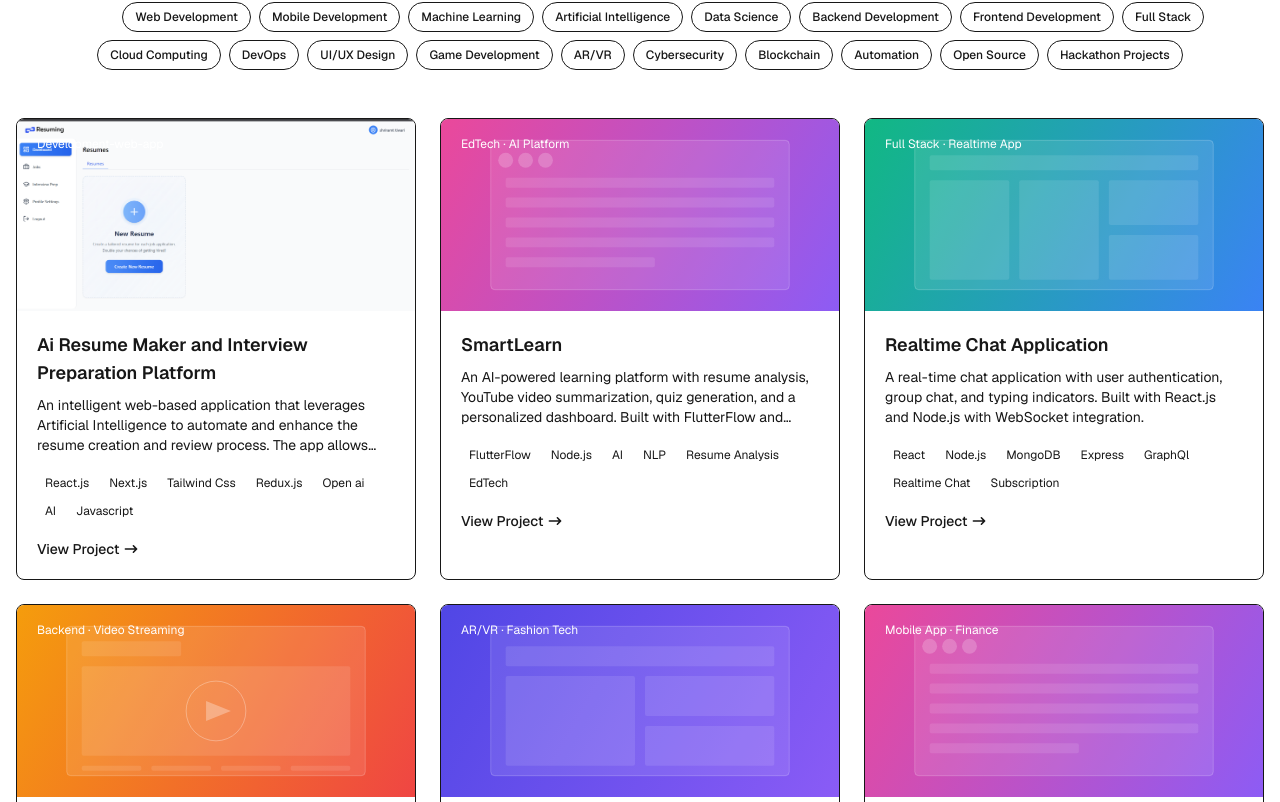
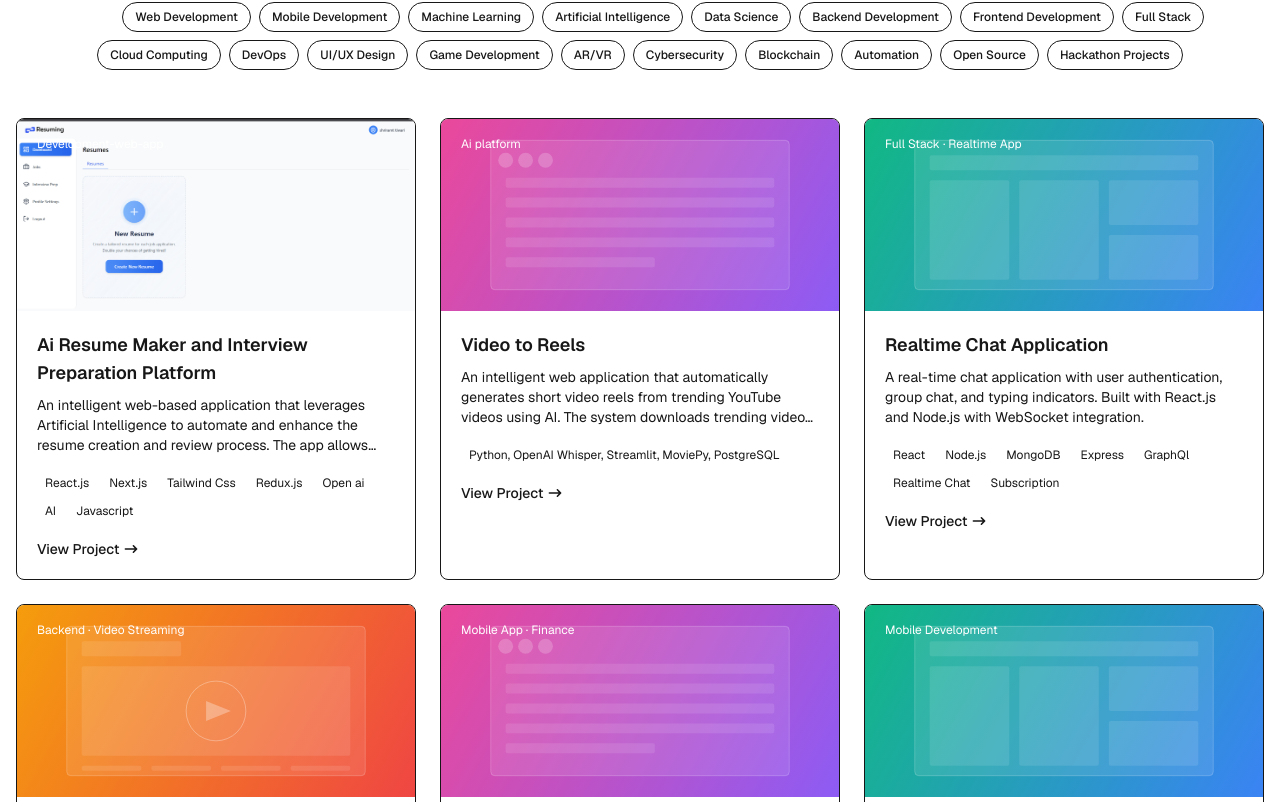
Before and after one commit to shriramt124/portfilio-freelance, a Next.js app: page / in a window 1280 px wide. Shown: the part 2418-3220 px from the top of the page. Built offline with nearby package versions, Linux system fonts and the light colour scheme.

Commit message:
updated the project section

```diff
--- a/app/components/PortfolioSection.tsx
+++ b/app/components/PortfolioSection.tsx
@@ -44,13 +44,13 @@ const projects: Project[] = [
   },
   {
     id: 2,
-    title: "SmartLearn",
-    category: "EdTech · AI Platform",
+    title: "Video to Reels",
+    category: "Ai platform",
     description:
-      "An AI-powered learning platform with resume analysis, YouTube video summarization, quiz generation, and a personalized dashboard. Built with FlutterFlow and Node.js.",
+      "An intelligent web application that automatically generates short video reels from trending YouTube videos using AI. The system downloads trending videos, extracts audio, transcribes speech with timestamps, uses AI to find highlights, creates engaging reels, and uploads them to social media platforms.",
     image: "/project-2.svg",
-    link: "#",
-    tags: ["FlutterFlow", "Node.js", "AI", "NLP", "Resume Analysis", "EdTech"],
+    link: "https://github.com/shrishtinamdeo/video-to-reels",
+    tags: ["Python, OpenAI Whisper, Streamlit, MoviePy, PostgreSQL"],
   },
   {
     id: 3,
@@ -86,16 +86,6 @@ const projects: Project[] = [
       "Video Streaming",
       "Clouodinary",
     ],
-  },
-  {
-    id: 5,
-    title: "VirtualFit",
-    category: "AR/VR · Fashion Tech",
-    description:
-      "An AR/VR-powered clothing trial app that allows users to virtually try on outfits in real-time using Unity and 3D models.",
-    image: "/project-1.svg",
-    link: "#",
-    tags: ["Unity", "AR", "VR", "Fashion Tech", "3D Modeling", "Try-On"],
   },
   {
     id: 6,
```
